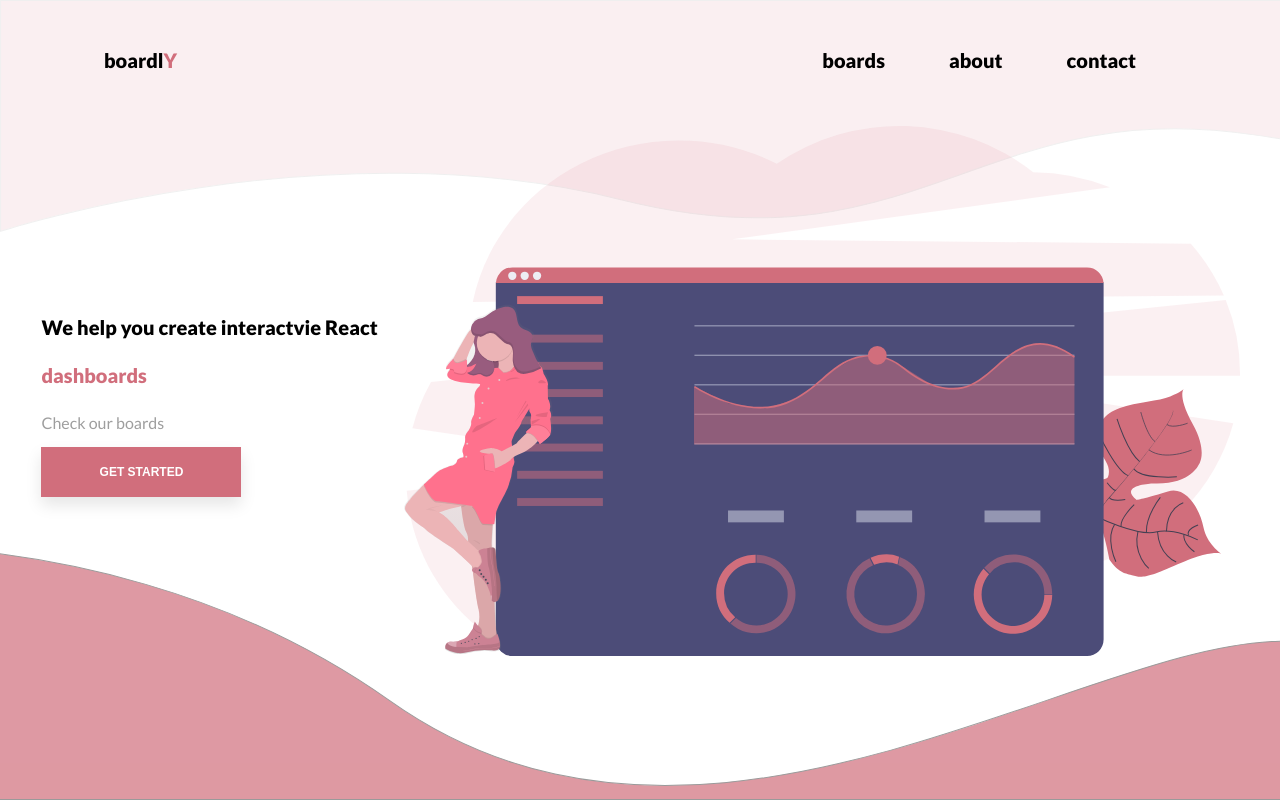
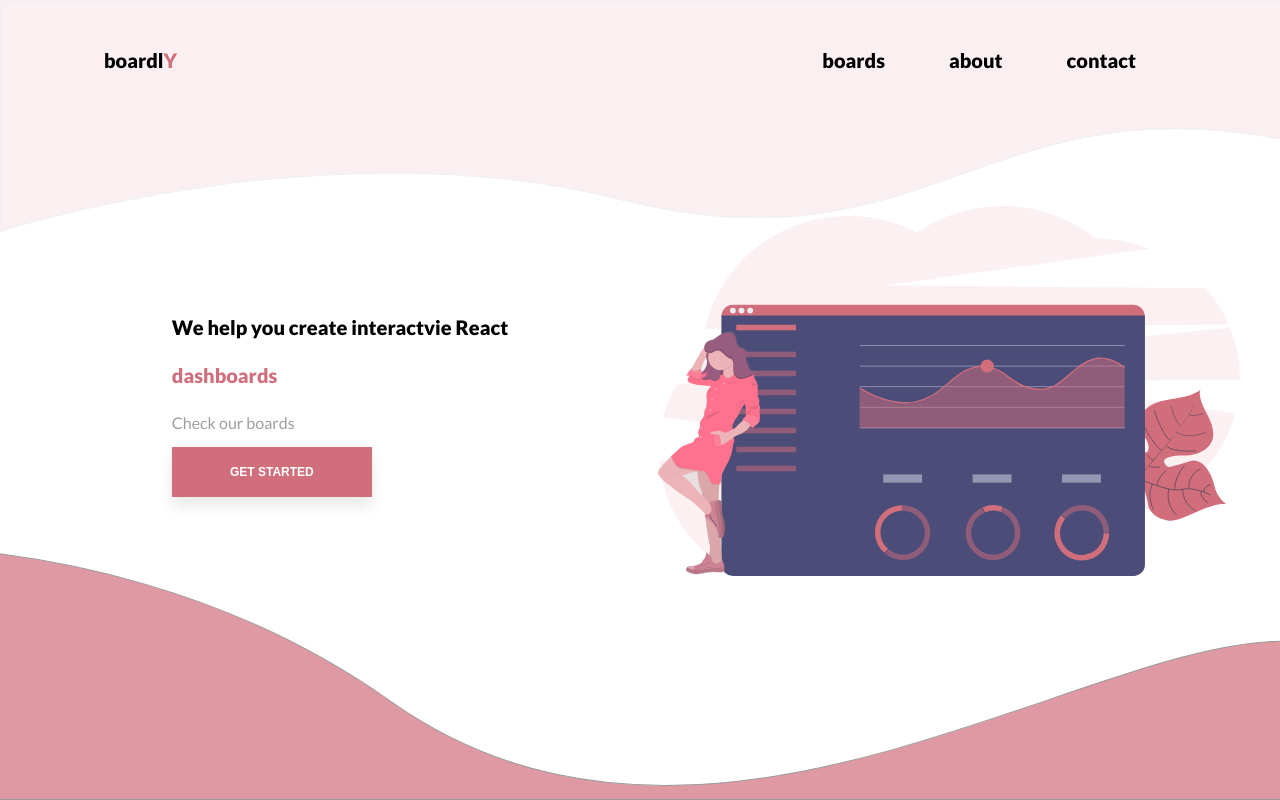
Before and after one commit to ChaitanyaKaranam/boardly, a React (Create React App) app: page / in a window 1280 px wide. Built offline with nearby package versions, Linux system fonts and the light colour scheme.

Commit message:
Added support for smaller screens

```diff
--- a/src/styles/Home.scss
+++ b/src/styles/Home.scss
@@ -38,3 +38,11 @@
         }
     }
 }
+
+@media(max-height: 800px){
+    .img__wrapper{
+        img{
+            width: 100%
+        }
+    }
+}
```
